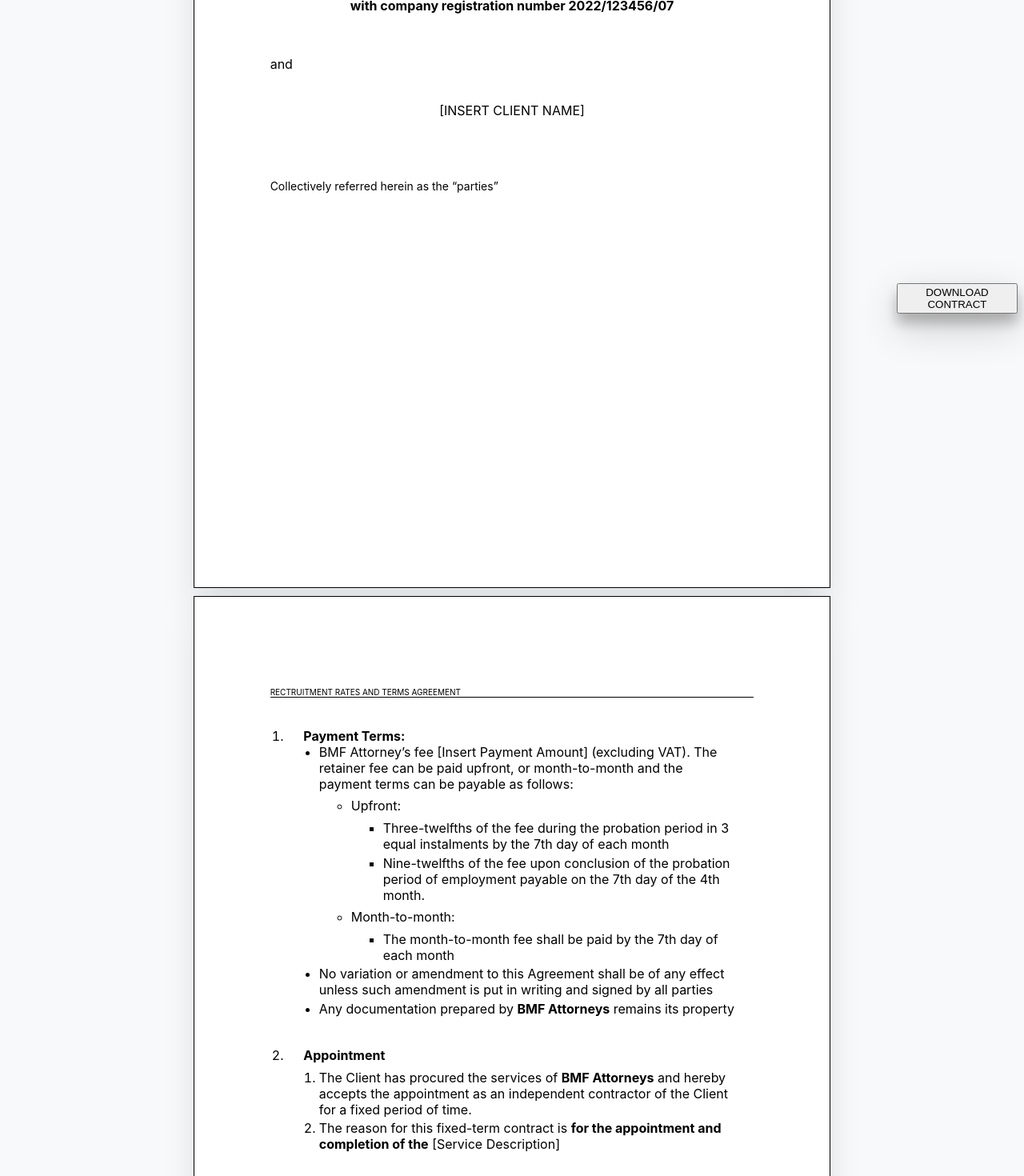
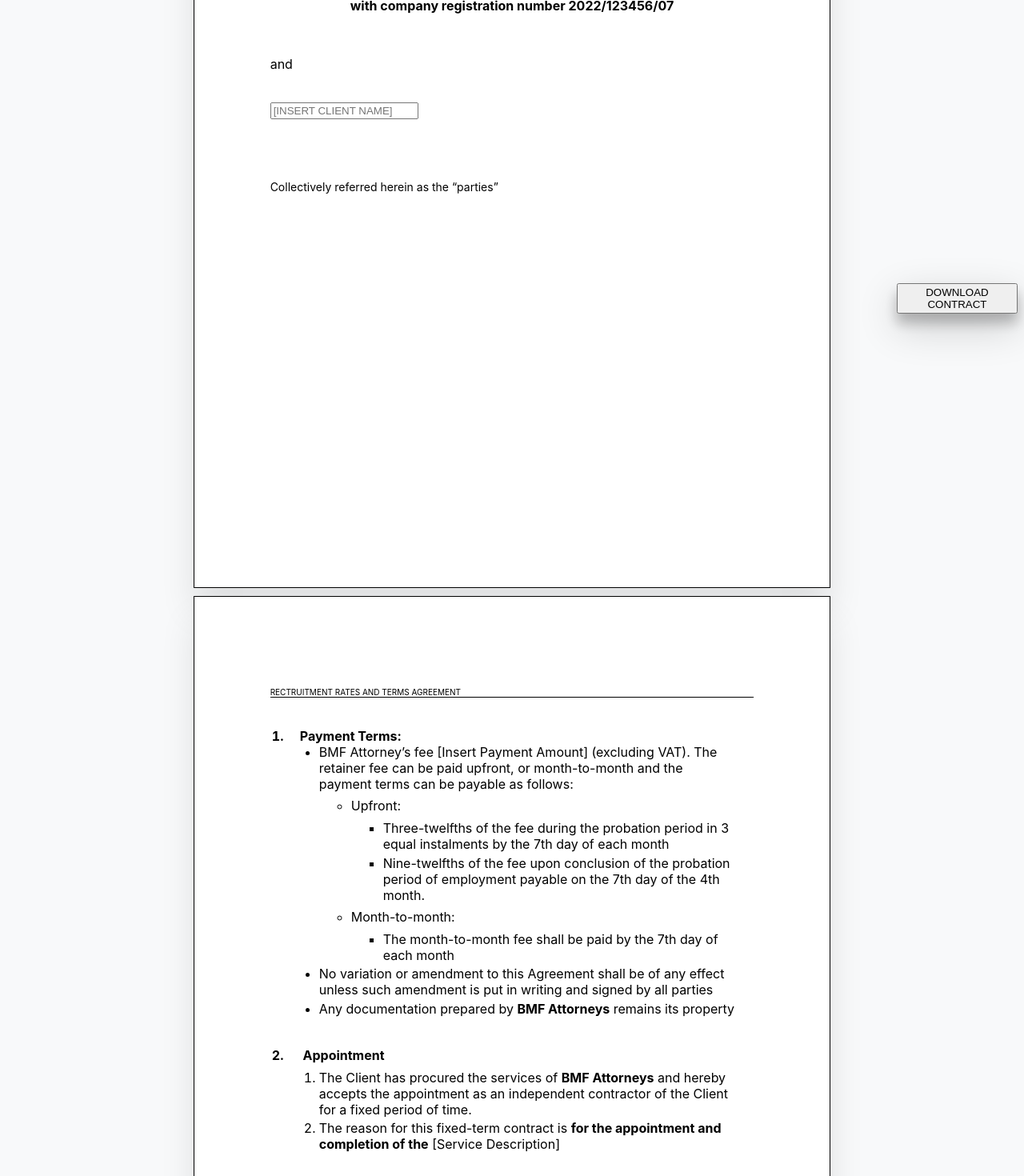
Before and after one commit to u16273992/jobox-fe-project, a React (Create React App) app: page / in a window 1280 px wide. Shown: the part 400-1870 px from the top of the page at 80% size. Built offline with nearby package versions, Linux system fonts and the light colour scheme.

Commit message:
name input field created

```diff
--- a/package.json
+++ b/package.json
@@ -6,6 +6,7 @@
     "@testing-library/jest-dom": "^5.16.4",
     "@testing-library/react": "^13.3.0",
     "@testing-library/user-event": "^13.5.0",
+    "autoprefixer": "10.4.5",
     "jspdf": "^2.5.1",
     "react": "^18.1.0",
     "react-dom": "^18.1.0",
--- a/src/components/content.js
+++ b/src/components/content.js
@@ -1,6 +1,9 @@
-import React from 'react'
+import React, { useState } from 'react'
 
 export default function Content(props) {
+
+    const [clientName, setClient] = useState('');
+
  if (props.page ==1 )
  {
     return (
@@ -12,9 +15,11 @@
                 <p>with company registration number 2022/123456/07</p>
             </div>
             <p style={{marginTop:"1cm"}}>and</p>
-            <div style={style.input1}>
-            [INSERT CLIENT NAME]
-            </div>
+            <input
+            placeholder= '[INSERT CLIENT NAME]'
+            value = {clientName}
+            style={style.input1}>
+            </input>
             <p style={{marginTop:"2cm", fontSize:"14px"}}>Collectively referred herein as the “parties”</p>
         </div>
         )
@@ -23,9 +28,9 @@
  {
     return (
         <div style={style.heading2}>
-            <ul style={{listStyleType:"decimal"}}>
-                <li>&emsp; <strong>Payment Terms:</strong>
-                    <ul style={{listStyleType:"disc"}}>
+            <ul style={{listStyleType:"decimal", fontWeight:"bold"}}>
+                <li>&emsp;Payment Terms:
+                    <ul style={{listStyleType:"disc",fontWeight:"normal"}}>
                         <li>BMF Attorney’s fee [Insert Payment Amount] (excluding VAT). The retainer fee
                             can be paid upfront, or month-to-month and the payment terms can be payable
                             as follows:
@@ -63,8 +68,8 @@
                     </ul>
                 </li>
                 <li style={{marginTop:"1cm"}}>
-                    &emsp; <strong>Appointment</strong>
-                    <ol style={{listStyleType:"decimal",marginTop:"0.2cm"}}>
+                    &emsp; Appointment
+                    <ol style={{listStyleType:"decimal",marginTop:"0.2cm", fontWeight:"normal"}}>
                         <li style={style.height}>
                         The Client has procured the services of <strong>BMF Attorneys</strong> and hereby accepts
                         the appointment as an independent contractor of the Client for a fixed
@@ -78,7 +83,7 @@
                 </li>
                 <li style={{marginTop:"1cm"}}>
                     &emsp; <strong>Duration</strong>
-                    <ul style={{listStyleType:"decimal",marginTop:"0.2cm"}}>
+                    <ul style={{listStyleType:"decimal",marginTop:"0.2cm", fontWeight:"normal"}}>
                         <li style={style.height}>
                         Notwithstanding the date of signature hereof, this fixed term contract shall be deemed
                         to have commenced on the [insert start date] and will terminate, without further notice,
```
Also changed, not shown: 1 other file (tests, documents, lock files or other folders).
